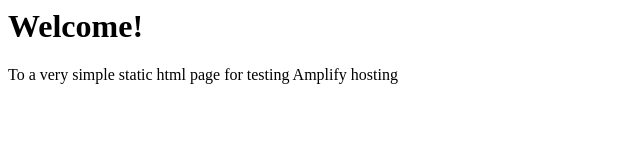
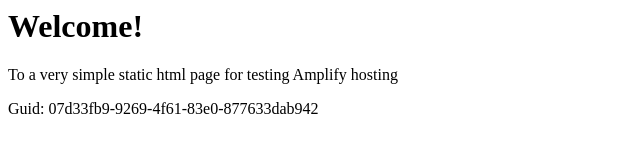
Before and after one commit to aws-aemilia-bom/Github-PR-Commit-Integration-Test-DoNotTouch-GithubWebhookPreviewCanaryTest-v1-prod-ap-south-1, a website: page src/index.html in a window 1280 px wide. Shown: the whole page, without its empty margins (0-640 px from the left). Drawn offline with Linux system fonts and the light colour scheme.

Commit message:
commit from integ tests

```diff
--- a/src/index.html
+++ b/src/index.html
@@ -1,3 +1,5 @@
+
+
 <html lang="en">
 
 <head>
@@ -10,6 +12,6 @@
 <body>
     <h1>Welcome!</h1>
     <p>To a very simple static html page for testing Amplify hosting</p>
-</body>
+    <p>Guid: 07d33fb9-9269-4f61-83e0-877633dab942</p></body>
 
 </html>
```
